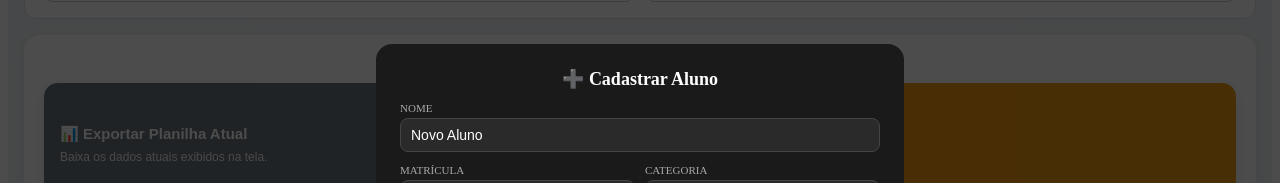
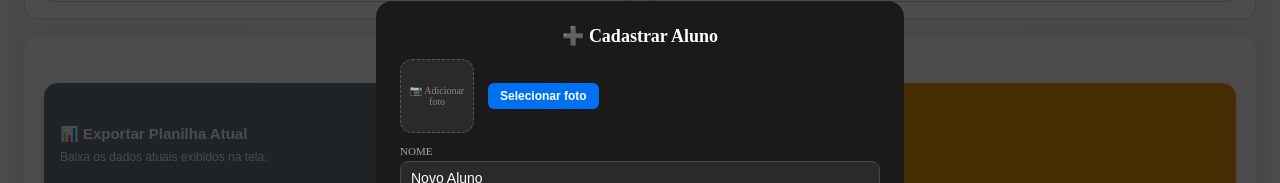
Before and after one commit to raulsarai/carteirinha-pereirinha, a Next.js app: page / in a window 1280 px wide. Both pictures are taken after a click on the button 941 px from the left and 864 px from the top of the page. Shown: the part 583-766 px from the top of the page. Built offline with nearby package versions, Linux system fonts and the light colour scheme; no server answers.

Commit message:
Update EditAlunoModal.tsx

```diff
--- a/components/EditAlunoModal.tsx
+++ b/components/EditAlunoModal.tsx
@@ -1,40 +1,34 @@
 "use client";
 
-import { useState } from "react";
+import { useState, useRef } from "react";
 import styled from "styled-components";
-// Importe a função de criar aluno que você deve ter no seu lib
 import { updateAluno, createAluno, deleteAluno } from "../lib/alunos";
+import { uploadPhoto } from "../lib/photos";
+import { sanitizeChave } from "./PhotoSession";
 
 const brToIsoDate = (value: string) => {
   if (!value) return null;
-
   const v = value.trim();
-
-  // já está no formato ISO
   if (/^\d{4}-\d{2}-\d{2}$/.test(v)) return v;
-
   const match = v.match(/^(\d{2})\/(\d{2})\/(\d{4})$/);
   if (!match) return null;
-
   const [, dd, mm, yyyy] = match;
   return `${yyyy}-${mm}-${dd}`;
 };
 
 const isoToBrDate = (value: string) => {
   if (!value) return "";
-
   const match = value.match(/^(\d{4})-(\d{2})-(\d{2})$/);
   if (!match) return value;
-
   const [, yyyy, mm, dd] = match;
   return `${dd}/${mm}/${yyyy}`;
 };
 
 type Props = {
   aluno: any;
-  alunoId: string; // No cadastro novo, isso virá como ""
+  alunoId: string;
   onClose: () => void;
-  onSave: (updated: any) => void;
+  onSave: (updated: any, photoUrl?: string | null) => void;
 };
 
 export default function EditAlunoModal({
@@ -43,8 +37,8 @@ export default function EditAlunoModal({
   onClose,
   onSave,
 }: Props) {
-  // Se não tem alunoId, é um cadastro novo
-  const isNew = !alunoId;
+  const effectiveAlunoId = alunoId || aluno?.id || "";
+  const isNew = !effectiveAlunoId;
   const temMatricula = !!aluno["Nº Matric"];
 
   const [form, setForm] = useState({
@@ -62,8 +56,38 @@ export default function EditAlunoModal({
   const [saving, setSaving] = useState(false);
   const [error, setError] = useState<string | null>(null);
 
+  // ─── NOVO: estado da foto ───────────────────────────────
+  const [photoFile, setPhotoFile] = useState<File | null>(null);
+  const [photoPreview, setPhotoPreview] = useState<string | null>(
+    aluno.fotoUrl || aluno.photoUrl || null,
+  );
+  const fileInputRef = useRef<HTMLInputElement>(null);
+
   const handleChange = (field: string, value: string) => {
     setForm((f) => ({ ...f, [field]: value }));
+  };
+
+  const handlePhotoChange = (e: React.ChangeEvent<HTMLInputElement>) => {
+    const file = e.target.files?.[0];
+    if (!file) return;
+
+    if (!file.type.startsWith("image/")) {
+      setError("Selecione um arquivo de imagem válido.");
+      return;
+    }
+
+    setPhotoFile(file);
+    setError(null);
+
+    const reader = new FileReader();
+    reader.onload = () => setPhotoPreview(reader.result as string);
+    reader.readAsDataURL(file);
+  };
+
+  const handleRemovePhotoPreview = () => {
+    setPhotoFile(null);
+    setPhotoPreview(null);
+    if (fileInputRef.current) fileInputRef.current.value = "";
   };
 
   async function handleDelete() {
@@ -75,7 +99,6 @@ export default function EditAlunoModal({
     setSaving(true);
     try {
       await deleteAluno(alunoId);
-      // Chamamos o onSave passando null ou um sinalizador de exclusão
       onSave(null);
       onClose();
     } catch (err: any) {
@@ -88,6 +111,12 @@ export default function EditAlunoModal({
   async function handleSave() {
     if (!form.nome.trim()) {
       setError("O nome do atleta é obrigatório.");
+      return;
+    }
+
+    // Se tem foto pra enviar, precisa de matrícula OU cpf pra nomear o arquivo
+    if (photoFile && !form.matricula.trim() && !form.cpf.trim()) {
+      setError("Informe a matrícula ou CPF antes de enviar a foto.");
       return;
     }
 
@@ -106,33 +135,43 @@ export default function EditAlunoModal({
       };
 
       let result;
+      let finalAlunoId = alunoId;
 
       if (isNew) {
         result = await createAluno(payload);
       } else {
-        result = await updateAluno(alunoId, payload);
+        result = await updateAluno(effectiveAlunoId, payload);
       }
 
-      // CRUCIAL: Garantir que o objeto retornado tenha as chaves em MAIÚSCULO
-      // para bater com o que o seu Preview e Lista esperam
+      // ─── NOVO: upload da foto usando a matrícula como nome do arquivo ───
+      let uploadedPhotoUrl: string | null = null;
+      if (photoFile) {
+        const chaveArquivo = form.matricula || form.cpf; // uploadPhoto sanitiza internamente
+        uploadedPhotoUrl = await uploadPhoto(
+          chaveArquivo,
+          photoFile,
+          finalAlunoId,
+          form.cpf || undefined,
+        );
+      }
+
       const alunoFormatado = {
         ...aluno,
-        id: isNew ? result.id : alunoId,
+        id: isNew ? result.id : effectiveAlunoId,
         ALUNO: form.nome,
         "Nº Matric": form.matricula,
         "RG aluno": form.rg,
         CPF: form.cpf,
-        "Data Nasc": form.data_nascimento, // mantêm dd/mm/yyyy na UI
+        "Data Nasc": form.data_nascimento,
         Responsavel: form.responsavel,
         Categoria: form.categoria,
-        data_nascimento: brToIsoDate(form.data_nascimento), // se quiser guardar no objeto também
+        data_nascimento: brToIsoDate(form.data_nascimento),
+        photoUrl: aluno.photoUrl || null,
       };
 
-      onSave(alunoFormatado);
+      onSave(alunoFormatado, uploadedPhotoUrl);
       onClose();
     } catch (err: any) {
-      // Se o erro for apenas visual mas o aluno salvou, onClose() resolveria,
-      // mas vamos tratar para não exibir "null"
       setError(err?.message || "Ocorreu um erro ao salvar.");
     } finally {
       setSaving(false);
@@ -142,10 +181,35 @@ export default function EditAlunoModal({
   return (
     <Overlay onClick={onClose}>
       <Modal onClick={(e) => e.stopPropagation()}>
-        {/* Título Dinâmico corrigido (agora dentro do ModalTitle para respeitar o estilo) */}
         <ModalTitle>
           {isNew ? "➕ Cadastrar Aluno" : "✏️ Editar Aluno"}
         </ModalTitle>
+
+        {/* ─── NOVO: bloco de upload de foto ─── */}
+        <PhotoUploadArea>
+          <PhotoPreviewBox onClick={() => fileInputRef.current?.click()}>
+            {photoPreview ? (
+              <PreviewImg src={photoPreview} alt="Foto do aluno" />
+            ) : (
+              <PhotoPlaceholder>📷 Adicionar foto</PhotoPlaceholder>
+            )}
+          </PhotoPreviewBox>
+          <PhotoActions>
+            <PhotoBtn
+              type="button"
+              onClick={() => fileInputRef.current?.click()}
+            >
+              {photoPreview ? "Trocar foto" : "Selecionar foto"}
+            </PhotoBtn>
+          </PhotoActions>
+          <input
+            ref={fileInputRef}
+            type="file"
+            accept="image/*"
+            onChange={handlePhotoChange}
+            hidden
+          />
+        </PhotoUploadArea>
 
         <Field>
           <Label>Nome</Label>
@@ -223,7 +287,7 @@ export default function EditAlunoModal({
               🗑️ Excluir
             </DeleteBtn>
           )}
-          <div style={{ flex: 1 }} /> {/* Espaçador */}
+          <div style={{ flex: 1 }} />
           <CancelBtn onClick={onClose}>Cancelar</CancelBtn>
           <SaveBtn onClick={handleSave} disabled={saving}>
             {saving ? "Processando..." : "💾 Salvar"}
@@ -233,6 +297,61 @@ export default function EditAlunoModal({
     </Overlay>
   );
 }
+
+// ─── NOVOS ESTILOS DA FOTO ──────────────────────────────
+const PhotoUploadArea = styled.div`
+  display: flex;
+  align-items: center;
+  gap: 14px;
+`;
+const PhotoPreviewBox = styled.div`
+  width: 72px;
+  height: 72px;
+  border-radius: 12px;
+  background: #2a2a2a;
+  border: 1px dashed #555;
+  display: flex;
+  align-items: center;
+  justify-content: center;
+  overflow: hidden;
+  cursor: pointer;
+  flex-shrink: 0;
+`;
+const PreviewImg = styled.img`
+  width: 100%;
+  height: 100%;
+  object-fit: cover;
+`;
+const PhotoPlaceholder = styled.span`
+  font-size: 10px;
+  color: #888;
+  text-align: center;
+  padding: 4px;
+`;
+const PhotoActions = styled.div`
+  display: flex;
+  flex-direction: column;
+  gap: 6px;
+`;
+const PhotoBtn = styled.button`
+  padding: 6px 12px;
+  background: #0070f3;
+  color: #fff;
+  border: none;
+  border-radius: 6px;
+  font-size: 12px;
+  font-weight: 600;
+  cursor: pointer;
+`;
+const PhotoRemoveBtn = styled.button`
+  padding: 6px 12px;
+  background: none;
+  color: #ff6b6b;
+  border: 1px solid #ff6b6b;
+  border-radius: 6px;
+  font-size: 12px;
+  cursor: pointer;
+`;
 
 const DeleteBtn = styled.button`
   padding: 10px 16px;
```
